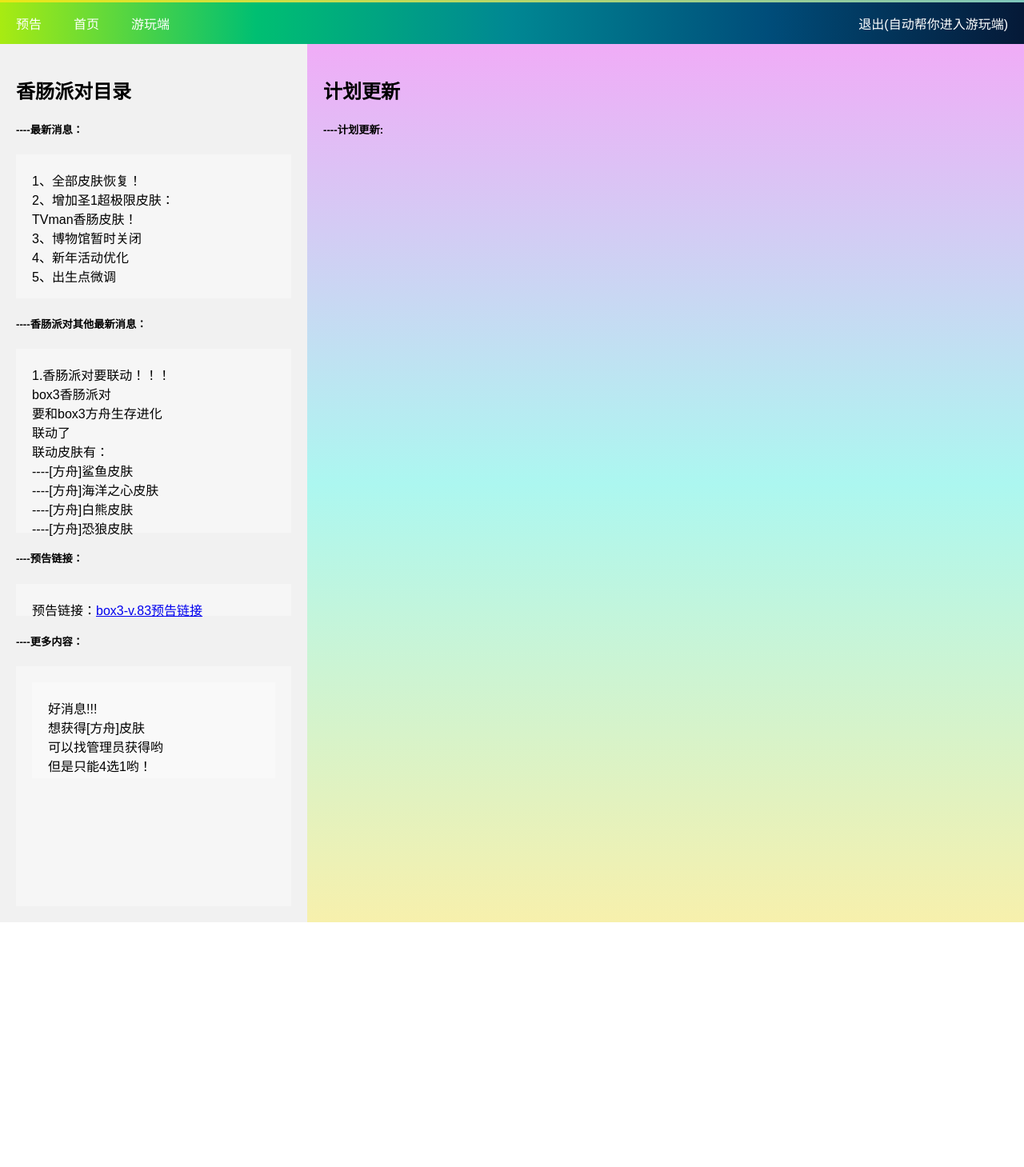
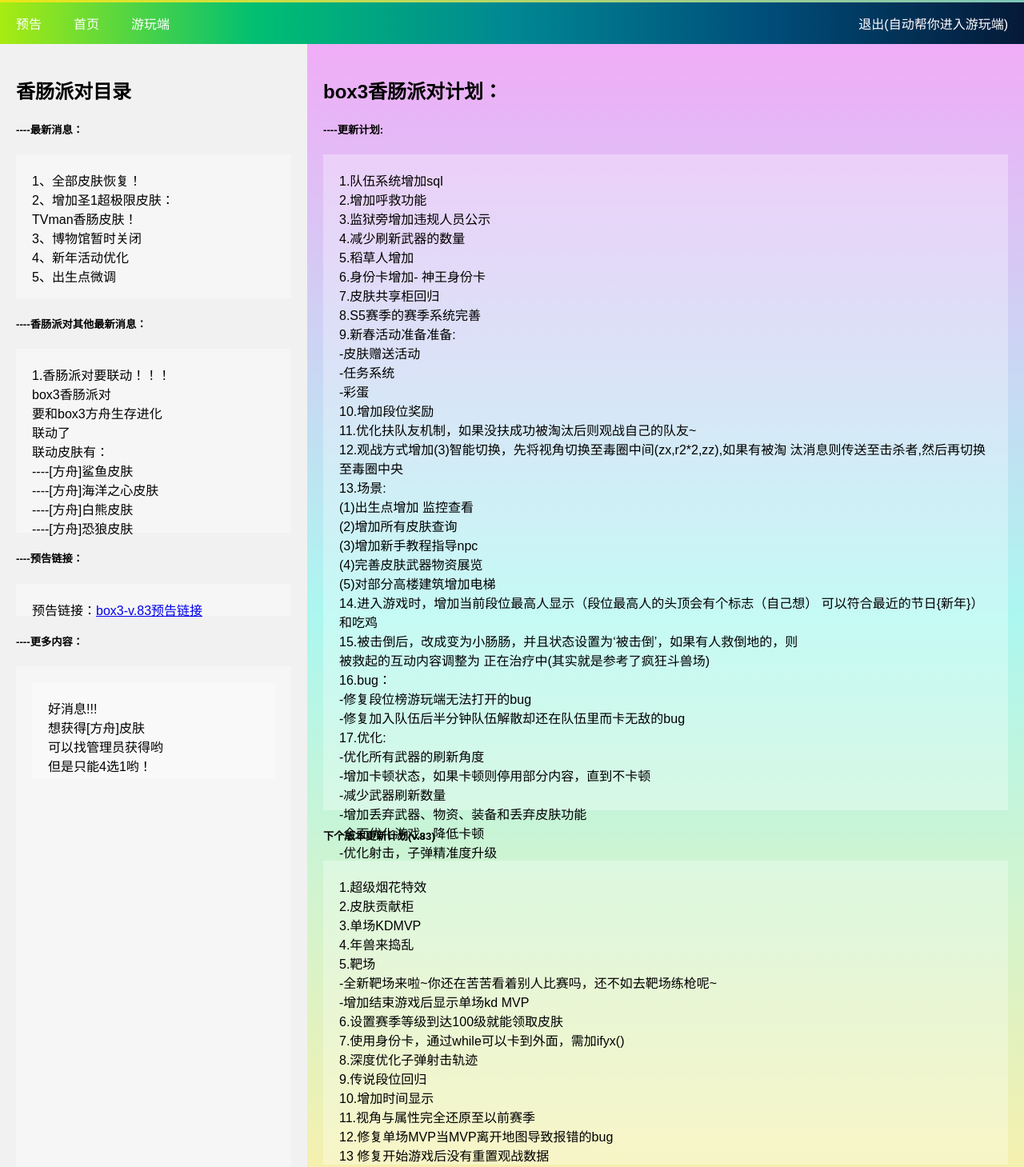
Before and after one commit to yanhun1234/xcpdyg, a plain HTML site: page index.html in a window 1280 px wide. Shown: the part 357-1816 px from the top of the page at 80% size. Before the commit the page ends 1510 px from the top, so only its background shows below. Drawn offline with Linux system fonts and the light colour scheme; a script that the page names is missing.

Commit message:
Update index.html

```diff
--- a/index.html
+++ b/index.html
@@ -53,7 +53,7 @@
                 预告链接：<a href="https://yanhun1234.github.io/box3-Sausage-Party/html/" target="_blank">box3-v.83预告链接</a>
             </div>
             <h5>----更多内容：</h5>
-            <div class="fakeimg" style="height: 300px;">
+            <div class="fakeimg" style="height: 630px;">
                 <div class="fakeimg" style="height: 120px;">
                     好消息!!!
                     <br />想获得[方舟]皮肤
@@ -63,8 +63,62 @@
             </div>
         </div>
         <div class="main">
-            <h2>计划更新</h2>
-            <h5>----计划更新:</h5>
+            <h2>box3香肠派对计划：</h2>
+            <h5>----更新计划:</h5>
+            <div class="fakeimg" style="height: 820px;">
+                1.队伍系统增加sql
+                <br />2.增加呼救功能
+                <br />3.监狱旁增加违规人员公示
+                <br />4.减少刷新武器的数量
+                <br />5.稻草人增加
+                <br />6.身份卡增加- 神王身份卡
+                <br />7.皮肤共享柜回归
+                <br />8.S5赛季的赛季系统完善
+                <br />9.新春活动准备准备:
+                <br />-皮肤赠送活动
+                <br />-任务系统
+                <br />-彩蛋
+                <br />10.增加段位奖励
+                <br />11.优化扶队友机制，如果没扶成功被淘汰后则观战自己的队友~
+                <br />12.观战方式增加(3)智能切换，先将视角切换至毒圈中间(zx,r2*2,zz),如果有被淘                汰消息则传送至击杀者,然后再切换至毒圈中央
+                <br />13.场景:
+                <br />(1)出生点增加 监控查看
+                <br />(2)增加所有皮肤查询
+                <br />(3)增加新手教程指导npc
+                <br />(4)完善皮肤武器物资展览
+                <br />(5)对部分高楼建筑增加电梯
+                <br />14.进入游戏时，增加当前段位最高人显示（段位最高人的头顶会有个标志（自己想）                可以符合最近的节日{新年}）和吃鸡
+                <br />15.被击倒后，改成变为小肠肠，并且状态设置为‘被击倒’，如果有人救倒地的，则
+                <br />被救起的互动内容调整为 正在治疗中(其实就是参考了疯狂斗兽场)
+                <br />16.bug：
+                <br />-修复段位榜游玩端无法打开的bug
+                <br />-修复加入队伍后半分钟队伍解散却还在队伍里而卡无敌的bug
+                <br />17.优化:
+                <br />-优化所有武器的刷新角度
+                <br />-增加卡顿状态，如果卡顿则停用部分内容，直到不卡顿
+                <br />-减少武器刷新数量
+                <br />-增加丢弃武器、物资、装备和丢弃皮肤功能
+                <br />-全面优化游戏，降低卡顿
+                <br />-优化射击，子弹精准度升级
+            </div>
+            <h5>下个版本更新计划(v.83)</h5>
+            <div class="fakeimg" style="height: 380px;">
+                1.超级烟花特效
+                <br />2.皮肤贡献柜
+                <br />3.单场KDMVP
+                <br />4.年兽来捣乱
+                <br />5.靶场
+                <br />-全新靶场来啦~你还在苦苦看着别人比赛吗，还不如去靶场练枪呢~
+                <br />-增加结束游戏后显示单场kd MVP
+                <br />6.设置赛季等级到达100级就能领取皮肤
+                <br />7.使用身份卡，通过while可以卡到外面，需加ifyx()
+                <br />8.深度优化子弹射击轨迹
+                <br />9.传说段位回归
+                <br />10.增加时间显示
+                <br />11.视角与属性完全还原至以前赛季
+                <br />12.修复单场MVP当MVP离开地图导致报错的bug
+                <br />13 修复开始游戏后没有重置观战数据
+            </div>
         </div>
     </div>
 </body>
```
